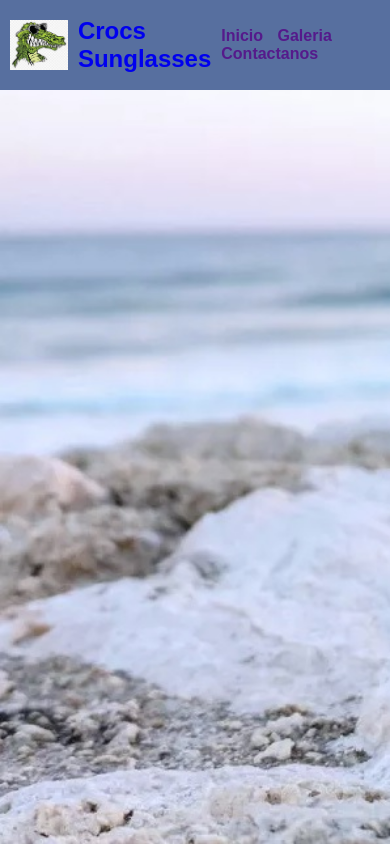
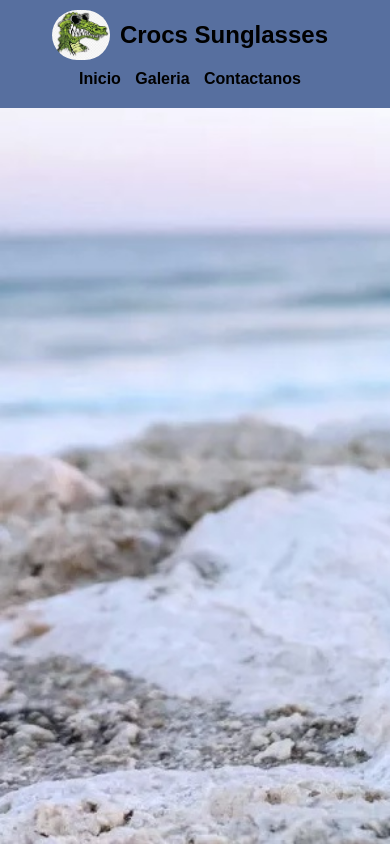
Before and after one commit to AgustinDiambra/QUINTO, a plain HTML site: page index.html in a window 390 px wide. Drawn offline with Linux system fonts and the light colour scheme.

Commit message:
media-header

```diff
--- a/index.html
+++ b/index.html
@@ -12,7 +12,7 @@
     <!--comienzo header-->
     <header>
         <a href="#" class="logo">
-            <img src="./assets/shortcut-icon.jpg" alt="">
+            <img src="./assets/shortcut-icon.jpg" alt="" class="shorcut">
             <h2 class="logo-empresa">Crocs Sunglasses</h2>
         </a>
         <nav>
--- a/stilos/style.css
+++ b/stilos/style.css
@@ -13,7 +13,7 @@ body {
 
 header {
     display: flex;
-    height: 70px;
+    min-height: 70px;
     background-color: #576F9F;
     justify-content: space-between;
     align-items: center;
@@ -35,4 +35,22 @@ a {
     text-decoration: none;
     font-weight: 600;
     padding-right: 10px;
+    color: black;
 }
+
+.shorcut {
+    border-radius: 50px;
+}
+
+nav a:hover {
+    color: aliceblue;
+}
+
+@media (max-width:700px){
+    header {
+        flex-direction: column;
+    }
+    nav {
+        padding: 10px 0px;
+    }
+}
```
